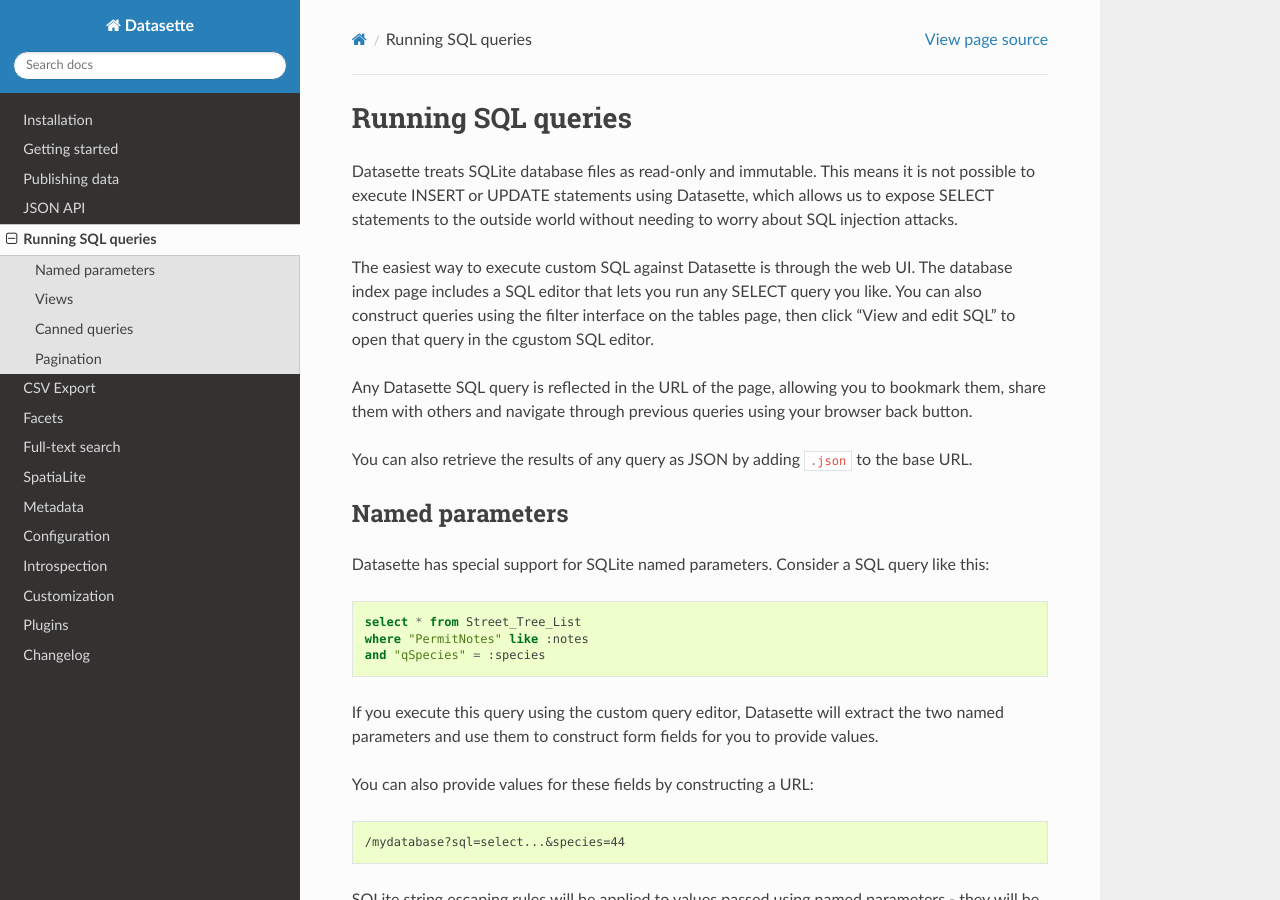
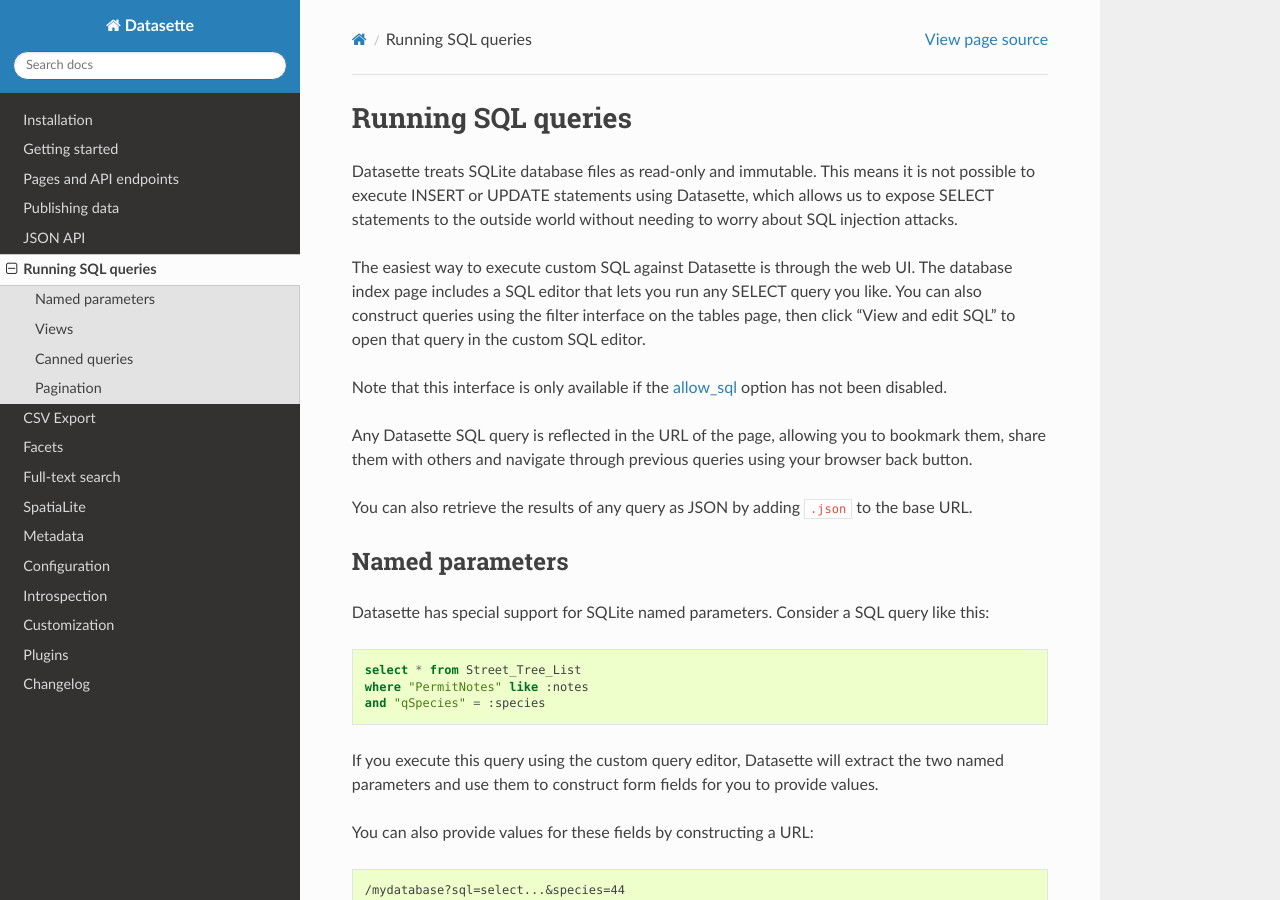
Before and after one commit to simonw/datasette, a Sphinx documentation site: the page built from docs/sql_queries.rst, in a window 1280 px wide and 900 px high. Built offline with Sphinx 7.4.7 and the Read the Docs theme 2.0.0, drawn with Linux system fonts in a browser that asks for light colours.

Commit message:
Docs for IndexView, TableView, RowView, closes #299
Also removed xfail from test_view_classes_are_documented, so any future *View
classes that are added without documentation will cause the tests to fail.

```diff
--- a/docs/config.rst
+++ b/docs/config.rst
@@ -103,6 +103,8 @@
 
     datasette mydatabase.db --config allow_download:off
 
+.. _config_allow_sql:
+
 allow_sql
 ---------
 
--- a/docs/index.rst
+++ b/docs/index.rst
@@ -18,6 +18,7 @@
 
    installation
    getting_started
+   pages
    publish
    json_api
    sql_queries
--- a/docs/json_api.rst
+++ b/docs/json_api.rst
@@ -164,6 +164,8 @@
     For how many seconds should this response be cached by HTTP proxies? Use
     ``?_ttl=0`` to disable HTTP caching entirely for this request.
 
+.. _table_arguments:
+
 Special table arguments
 -----------------------
 
--- a/docs/sql_queries.rst
+++ b/docs/sql_queries.rst
@@ -9,8 +9,11 @@
 The easiest way to execute custom SQL against Datasette is through the web UI.
 The database index page includes a SQL editor that lets you run any SELECT query
 you like. You can also construct queries using the filter interface on the
-tables page, then click "View and edit SQL" to open that query in the cgustom
+tables page, then click "View and edit SQL" to open that query in the custom
 SQL editor.
+
+Note that this interface is only available if the :ref:`config_allow_sql` option
+has not been disabled.
 
 Any Datasette SQL query is reflected in the URL of the page, allowing you to
 bookmark them, share them with others and navigate through previous queries
```
Also changed, not shown: docs/pages.rst (added, +86 -0 lines), 1 other file.
